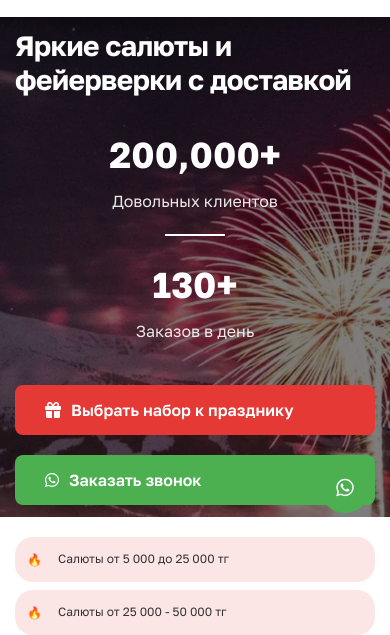
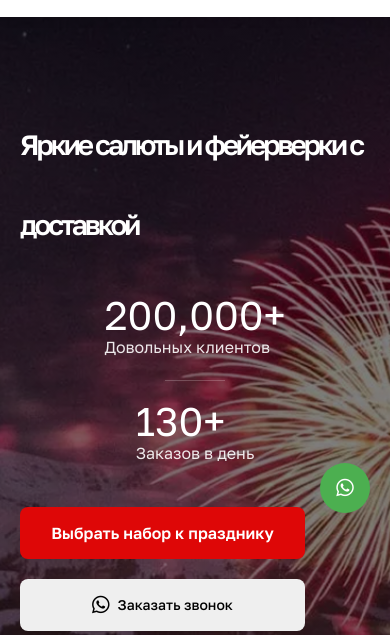
Before and after one commit to aldekatg/king-salut-site, a plain HTML site: page index.html in a window 390 px wide. Shown: the part 311-946 px from the top of the page. Drawn offline with Linux system fonts and the light colour scheme.

Commit message:
Refactor HTML structure for improved readability and consistency. Update CSS styles for hero section, buttons, and layout adjustments. Enhance mobile responsiveness and visual hierarchy across sections.

```diff
--- a/index.html
+++ b/index.html
@@ -1,15 +1,27 @@
 <!DOCTYPE html>
 <html lang="ru">
   <head>
-    <meta charset="UTF-8">
-    <meta name="viewport" content="width=device-width, initial-scale=1.0">
+    <meta charset="UTF-8" />
+    <meta name="viewport" content="width=device-width, initial-scale=1.0" />
     <title>KING SALUT - Яркие салюты и фейерверки с доставкой</title>
-    <link rel="stylesheet" href="styles.css">
-    <link rel="preconnect" href="https://fonts.googleapis.com">
-    <link rel="preconnect" href="https://fonts.gstatic.com" crossorigin>
-    <link href="https://fonts.googleapis.com/css2?family=Golos+Text:wght@300;400;500;600;700&display=swap" rel="stylesheet">
-    <link rel="preload" href="https://cdnjs.cloudflare.com/ajax/libs/font-awesome/6.0.0/css/all.min.css" as="style" onload="this.onload=null;this.rel='stylesheet'">
-    <noscript><link rel="stylesheet" href="https://cdnjs.cloudflare.com/ajax/libs/font-awesome/6.0.0/css/all.min.css"></noscript>
+    <link rel="stylesheet" href="styles.css" />
+    <link rel="preconnect" href="https://fonts.googleapis.com" />
+    <link rel="preconnect" href="https://fonts.gstatic.com" crossorigin />
+    <link
+      href="https://fonts.googleapis.com/css2?family=Golos+Text:wght@300;400;500;600;700&display=swap"
+      rel="stylesheet"
+    />
+    <link
+      rel="preload"
+      href="https://cdnjs.cloudflare.com/ajax/libs/font-awesome/6.0.0/css/all.min.css"
+      as="style"
+      onload="this.onload=null;this.rel='stylesheet'"
+    />
+    <noscript
+      ><link
+        rel="stylesheet"
+        href="https://cdnjs.cloudflare.com/ajax/libs/font-awesome/6.0.0/css/all.min.css"
+    /></noscript>
   </head>
   <body>
     <!-- Header -->
@@ -21,7 +33,11 @@
             <!-- Logo -->
             <div class="logo">
               <!-- Можно использовать иконку или изображение -->
-                        <img src="images/icons/crown-icon.svg" alt="Crown" class="logo-icon">
+              <img
+                src="images/icons/crown-icon.svg"
+                alt="Crown"
+                class="logo-icon"
+              />
             </div>
 
             <!-- Contact -->
@@ -51,7 +67,7 @@
 
             <!-- Search -->
             <div class="search">
-                        <input type="text" placeholder="Поиск по 1789 товаров">
+              <input type="text" placeholder="Поиск по 1789 товаров" />
               <i class="fas fa-search"></i>
             </div>
 
@@ -67,7 +83,7 @@
 
     <!-- Hero Section -->
     <section class="hero">
-        <div class="container">
+      <div class="container-hero">
         <div class="hero-content">
           <h1 class="hero-title">Яркие салюты и фейерверки с доставкой</h1>
           <div class="hero-stats">
@@ -82,10 +98,7 @@
             </div>
           </div>
           <div class="hero-buttons">
-                    <button class="btn btn-primary">
-                        <i class="fas fa-gift"></i>
-                        Выбрать набор к празднику
-                    </button>
+            <button class="btn btn-primary">Выбрать набор к празднику</button>
             <button class="btn btn-success">
               <i class="fab fa-whatsapp"></i>
               Заказать звонок
@@ -159,15 +172,30 @@
         <div class="faq-list">
           <div class="faq-item active">
             <div class="faq-question">
-                        <h3>Как купить красивые салюты и фейерверки в Алматы, Казахстане</h3>
+              <h3>
+                Как купить красивые салюты и фейерверки в Алматы, Казахстане
+              </h3>
               <div class="icon-container">
                 <i class="fas fa-minus"></i>
               </div>
             </div>
             <div class="faq-answer">
-                        <p>У нас на сайте вы можете купить онлайн самые красивые наземные салюты и фейерверки крупного и мелкого калибра по выгодной цене с доставкой. Также вы можете посетить наш магазин в Алматы, где представлен широкий ассортимент пиротехнических изделий.</p>
-                        <p>Для удобства выбора используйте фильтры по цене, типу и калибру салютов. Мы регулярно проводим акции и скидки на популярные товары. Все наши салюты сертифицированы и безопасны в использовании.</p>
-                        <p>Доставка осуществляется по всему Казахстану. Оплата возможна наличными при получении или через KASPI Gold.</p>
+              <p>
+                У нас на сайте вы можете купить онлайн самые красивые наземные
+                салюты и фейерверки крупного и мелкого калибра по выгодной цене
+                с доставкой. Также вы можете посетить наш магазин в Алматы, где
+                представлен широкий ассортимент пиротехнических изделий.
+              </p>
+              <p>
+                Для удобства выбора используйте фильтры по цене, типу и калибру
+                салютов. Мы регулярно проводим акции и скидки на популярные
+                товары. Все наши салюты сертифицированы и безопасны в
+                использовании.
+              </p>
+              <p>
+                Доставка осуществляется по всему Казахстану. Оплата возможна
+                наличными при получении или через KASPI Gold.
+              </p>
             </div>
           </div>
 
@@ -179,8 +207,18 @@
               </div>
             </div>
             <div class="faq-answer">
-                        <p>Для безопасного запуска салютов необходимо соблюдать несколько важных правил. Выберите открытую площадку без деревьев и строений в радиусе 50 метров. Убедитесь, что поблизости нет легковоспламеняющихся предметов.</p>
-                        <p>Перед запуском внимательно прочитайте инструкцию на упаковке. Установите салют вертикально на ровную поверхность и закрепите его. Отойдите на безопасное расстояние не менее 20 метров перед поджиганием фитиля.</p>
+              <p>
+                Для безопасного запуска салютов необходимо соблюдать несколько
+                важных правил. Выберите открытую площадку без деревьев и
+                строений в радиусе 50 метров. Убедитесь, что поблизости нет
+                легковоспламеняющихся предметов.
+              </p>
+              <p>
+                Перед запуском внимательно прочитайте инструкцию на упаковке.
+                Установите салют вертикально на ровную поверхность и закрепите
+                его. Отойдите на безопасное расстояние не менее 20 метров перед
+                поджиганием фитиля.
+              </p>
             </div>
           </div>
 
@@ -192,8 +230,18 @@
               </div>
             </div>
             <div class="faq-answer">
-                        <p>Правильная установка фейерверка является залогом безопасности и красивого зрелища. Выберите ровную горизонтальную поверхность без наклона. Для наземных салютов используйте специальные подставки или закрепите их в земле.</p>
-                        <p>Убедитесь, что фейерверк установлен строго вертикально. Проверьте, что фитиль свободен и не поврежден. Никогда не устанавливайте салюты на скользких или неустойчивых поверхностях.</p>
+              <p>
+                Правильная установка фейерверка является залогом безопасности и
+                красивого зрелища. Выберите ровную горизонтальную поверхность
+                без наклона. Для наземных салютов используйте специальные
+                подставки или закрепите их в земле.
+              </p>
+              <p>
+                Убедитесь, что фейерверк установлен строго вертикально.
+                Проверьте, что фитиль свободен и не поврежден. Никогда не
+                устанавливайте салюты на скользких или неустойчивых
+                поверхностях.
+              </p>
             </div>
           </div>
 
@@ -205,8 +253,18 @@
               </div>
             </div>
             <div class="faq-answer">
-                        <p>Лучшие салюты отличаются качеством зарядов, яркостью и продолжительностью эффектов. Мы рекомендуем салюты VIP серии с количеством зарядов от 100 и выше. Они обеспечивают продолжительное и зрелищное шоу.</p>
-                        <p>Для особых случаев выбирайте салюты с разнообразными эффектами: мерцающие звезды, цветные шары, трещащие заряды. Наши консультанты помогут подобрать идеальный салют для вашего праздника.</p>
+              <p>
+                Лучшие салюты отличаются качеством зарядов, яркостью и
+                продолжительностью эффектов. Мы рекомендуем салюты VIP серии с
+                количеством зарядов от 100 и выше. Они обеспечивают
+                продолжительное и зрелищное шоу.
+              </p>
+              <p>
+                Для особых случаев выбирайте салюты с разнообразными эффектами:
+                мерцающие звезды, цветные шары, трещащие заряды. Наши
+                консультанты помогут подобрать идеальный салют для вашего
+                праздника.
+              </p>
             </div>
           </div>
         </div>
@@ -219,7 +277,11 @@
         <div class="footer-content">
           <div class="footer-left">
             <div class="logo">
-                        <img src="images/icons/logo-vert.png" alt="Logo Vertical" class="logo-icon-footer">
+              <img
+                src="images/icons/logo-vert.png"
+                alt="Logo Vertical"
+                class="logo-icon-footer"
+              />
             </div>
           </div>
 
@@ -251,7 +313,9 @@
               </a>
             </div>
             <div class="company-info">
-                        <p>TOO King Salute, 12-й микрорайон 7/2 с. Алматы, Индекс 050035</p>
+              <p>
+                TOO King Salute, 12-й микрорайон 7/2 с. Алматы, Индекс 050035
+              </p>
             </div>
           </div>
         </div>
--- a/styles.css
+++ b/styles.css
@@ -38,6 +38,15 @@ button:active,
   padding: 0 20px;
 }
 
+.container-hero {
+  max-width: 1200px;
+  margin: 0 auto;
+  padding: 0 20px;
+  width: 100%;
+  display: flex;
+  align-items: center;
+  justify-content: flex-start;
+}
 /* Header Styles */
 .header {
   position: sticky;
@@ -175,15 +184,16 @@ button:active,
 
 .hero-content {
   max-width: 600px;
+  margin: 88px 0;
 }
 
 .hero-title {
-  font-family: "Golos Text", sans-serif;
-  font-size: 48px;
-  font-weight: 700;
+  font-weight: 600;
+  font-style: SemiBold;
+  font-size: 62px;
+  line-height: 80px;
+  letter-spacing: -3px;
   margin-bottom: 30px;
-  line-height: 1.2;
-  letter-spacing: -0.02em;
 }
 
 .hero-stats {
@@ -194,13 +204,16 @@ button:active,
 }
 
 .stat {
-  text-align: center;
+  text-align: left;
 }
 
 .stat-number {
-  font-size: 36px;
-  font-weight: 700;
-  margin-bottom: 5px;
+  font-weight: 400;
+  font-style: Regular;
+  font-size: 40px;
+  line-height: 100%;
+  letter-spacing: 0%;
+  vertical-align: middle;
 }
 
 .stat-label {
@@ -209,21 +222,26 @@ button:active,
 }
 
 .stat-divider {
-  width: 2px;
+  width: 1px;
+  opacity: 0.2;
   height: 60px;
   background-color: white;
 }
 
 .hero-buttons {
   display: flex;
+  flex-direction: column;
   gap: 20px;
   flex-wrap: wrap;
 }
 
 .btn {
-  padding: 15px 30px;
+  padding: 15px 27px;
   border: none;
   border-radius: 8px;
+  height: 52px;
+  text-align: center;
+  max-width: 285px;
   font-family: "Golos Text", sans-serif;
   font-weight: 600;
   font-size: 16px;
@@ -231,12 +249,13 @@ button:active,
   transition: all 0.3s ease;
   display: flex;
   align-items: center;
+  justify-content: center;
   gap: 10px;
   text-decoration: none;
 }
 
 .btn-primary {
-  background-color: #e53935;
+  background-color: #de0707;
   color: white;
 }
 
@@ -246,12 +265,22 @@ button:active,
 }
 
 .btn-success {
-  background-color: #4caf50;
-  color: white;
+  width: 100%;
+  padding: 12px 16px;
+  font-family: "Golos Text", sans-serif;
+  font-weight: 500;
+  font-size: 14px;
+  cursor: pointer;
+  transition: all 0.3s ease;
+  display: flex;
+  align-items: center;
+  justify-content: center;
+  gap: 8px;
 }
 
 .btn-success:hover {
   background-color: #45a049;
+  color: white;
   transform: translateY(-2px);
 }
 
@@ -499,6 +528,15 @@ button:active,
   color: #4caf50;
 }
 
+.btn-whatsapp i::before {
+  font-size: 20px;
+}
+
+.btn-whatsapp .fa-brands,
+.fab {
+  font-size: 20px;
+}
+
 .btn-show-all {
   background-color: #f5f5f5;
   color: #333;
@@ -730,7 +768,8 @@ button:active,
 
   .stat-divider {
     width: 60px;
-    height: 2px;
+    height: 1px;
+    opacity: 0.2;
   }
 
   .hero-buttons {
```
Lines whose indentation alone changed are shown as unchanged.
